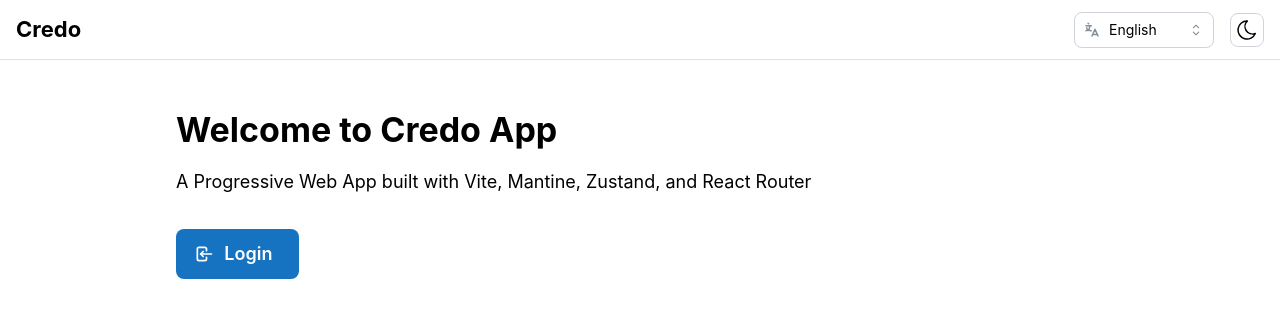
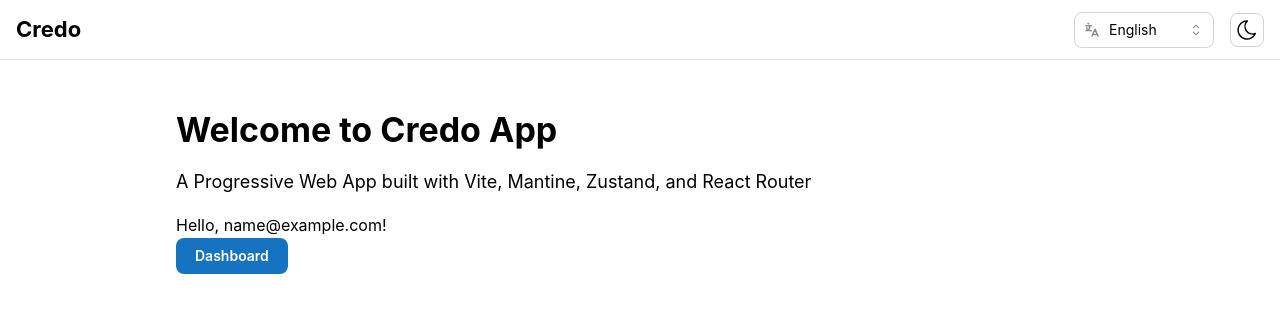
Before and after one commit to hcd1217/ld.788, a React (Vite) app: page / in a window 1280 px wide. Shown: the top 318 px of the page. Built offline with nearby package versions, Linux system fonts and the light colour scheme; no server answers; sample sign-in values are in the browser's storage.

Commit message:
sync@20250629.2215

```diff
--- a/src/components/layouts/AuthLayout.tsx
+++ b/src/components/layouts/AuthLayout.tsx
@@ -13,7 +13,7 @@
   Divider,
   useMantineColorScheme,
 } from '@mantine/core';
-import {Outlet, useNavigate, useLocation, useParams} from 'react-router';
+import {Outlet, useNavigate, useLocation} from 'react-router';
 import {useDisclosure} from '@mantine/hooks';
 import {
   IconUser,
@@ -33,11 +33,10 @@
 export function AuthLayout() {
   const navigate = useNavigate();
   const location = useLocation();
-  const {user, logout} = useAppStore();
+  const {user, logout, clientCode} = useAppStore();
   const {t} = useTranslation();
   const [mobileOpened, {toggle: toggleMobile}] = useDisclosure();
   const {colorScheme} = useMantineColorScheme();
-  const {clientCode} = useParams();
 
   const handleLogout = () => {
     logout();
@@ -52,12 +51,12 @@
     {
       label: t('common.dashboard'),
       icon: IconDashboard,
-      path: clientCode ? `/${clientCode}/dashboard` : '/dashboard',
+      path: '/dashboard',
     },
     {
       label: t('common.profile'),
       icon: IconUserCircle,
-      path: clientCode ? `/${clientCode}/profile` : '/profile',
+      path: '/profile',
     },
   ];
 
--- a/src/components/layouts/AuthLayoutMobile.tsx
+++ b/src/components/layouts/AuthLayoutMobile.tsx
@@ -13,7 +13,7 @@
   useMantineColorScheme,
   useComputedColorScheme,
 } from '@mantine/core';
-import {Outlet, useNavigate, useLocation, useParams} from 'react-router';
+import {Outlet, useNavigate, useLocation} from 'react-router';
 import {
   IconUser,
   IconSettings,
@@ -34,9 +34,8 @@
 export function AuthLayoutMobile() {
   const navigate = useNavigate();
   const location = useLocation();
-  const {user, logout} = useAppStore();
+  const {user, logout, clientCode} = useAppStore();
   const {t} = useTranslation();
-  const {clientCode} = useParams();
   const {setColorScheme} = useMantineColorScheme();
   const computedColorScheme = useComputedColorScheme('light', {
     getInitialValueInEffect: true,
@@ -55,22 +54,22 @@
     {
       label: t('common.dashboard'),
       icon: IconDashboard,
-      path: clientCode ? `/${clientCode}/dashboard` : '/dashboard',
+      path: '/dashboard',
     },
     {
       label: t('common.explore'),
       icon: IconLayoutGrid,
-      path: clientCode ? `/${clientCode}/explore` : '/explore',
+      path: '/explore',
     },
     {
       label: t('common.notifications'),
       icon: IconBell,
-      path: clientCode ? `/${clientCode}/notifications` : '/notifications',
+      path: '/notifications',
     },
     {
       label: t('common.profile'),
       icon: IconUserCircle,
-      path: clientCode ? `/${clientCode}/profile` : '/profile',
+      path: '/profile',
     },
   ];
 
--- a/src/components/layouts/GuestLayout.tsx
+++ b/src/components/layouts/GuestLayout.tsx
@@ -10,7 +10,7 @@
   useMantineTheme,
   useMantineColorScheme,
 } from '@mantine/core';
-import {Navigate, useParams} from 'react-router';
+import {Navigate} from 'react-router';
 import {LanguageSwitcher} from '@/components/common/LanguageSwitcher';
 import {ColorSchemeToggle} from '@/components/common/ColorSchemeToggle';
 import {useTranslation} from '@/hooks/useTranslation';
@@ -31,15 +31,9 @@
   const theme = useMantineTheme();
   const {colorScheme} = useMantineColorScheme();
   const {isAuthenticated} = useAppStore();
-  const {clientCode} = useParams();
 
   if (isAuthenticated) {
-    return (
-      <Navigate
-        replace
-        to={clientCode ? `/${clientCode}/profile` : '/profile'}
-      />
-    );
+    return <Navigate replace to="/profile" />;
   }
 
   return (
--- a/src/components/layouts/ServiceLayout.tsx
+++ b/src/components/layouts/ServiceLayout.tsx
@@ -1,13 +1,12 @@
 import {useEffect, useState} from 'react';
-import {Outlet, useNavigate, useParams} from 'react-router';
+import {Outlet, useNavigate} from 'react-router';
 import {Center, Loader} from '@mantine/core';
 import {useAppStore} from '@/stores/useAppStore';
 import {PWAInstallPrompt} from '@/components/common/PWAInstallPrompt';
 
 export function ServiceLayout() {
-  const params = useParams();
   const [ready, setReady] = useState(false);
-  const {setClientCode, checkAuth} = useAppStore();
+  const {checkAuth} = useAppStore();
   const navigate = useNavigate();
 
   useEffect(() => {
@@ -17,12 +16,6 @@
       setReady(true);
     }
   }, [checkAuth, navigate]);
-
-  useEffect(() => {
-    if (params.clientCode) {
-      setClientCode(params.clientCode);
-    }
-  }, [params.clientCode, setClientCode]);
 
   if (!ready) {
     return (
--- a/src/pages/auth/LoginPage.tsx
+++ b/src/pages/auth/LoginPage.tsx
@@ -1,5 +1,5 @@
 import {useEffect, useState} from 'react';
-import {useNavigate} from 'react-router';
+import {useNavigate, useParams} from 'react-router';
 import {
   TextInput,
   PasswordInput,
@@ -44,6 +44,13 @@
   const [mounted, setMounted] = useState(false);
   const {t} = useTranslation();
   const {clientCode, setClientCode} = useAppStore();
+  const params = useParams();
+
+  useEffect(() => {
+    if (params.clientCode && params.clientCode !== clientCode) {
+      setClientCode(params.clientCode);
+    }
+  }, [params.clientCode, setClientCode, clientCode]);
 
   const form = useForm<LoginFormValues>({
     initialValues: {
@@ -89,7 +96,7 @@
         color: 'green',
       });
       setClientCode(values.clientCode);
-      navigate(clientCode ? `/${clientCode}/dashboard` : '/dashboard');
+      navigate('/dashboard');
     } catch (error) {
       const errorMessage =
         error instanceof Error
--- a/src/pages/sample/HomePage.tsx
+++ b/src/pages/sample/HomePage.tsx
@@ -5,7 +5,7 @@
 import {useTranslation} from '@/hooks/useTranslation';
 
 export function HomePage() {
-  const {user, isAuthenticated, clientCode} = useAppStore();
+  const {user, isAuthenticated} = useAppStore();
   const navigate = useNavigate();
   const {t} = useTranslation();
 
@@ -20,7 +20,7 @@
       {isAuthenticated && user ? (
         <>
           <Text mt="md">Hello, {user.email}!</Text>
-          <Button onClick={() => navigate(`/${clientCode}/dashboard`)}>
+          <Button onClick={() => navigate('/dashboard')}>
             {t('common.dashboard')}
           </Button>
         </>
--- a/src/services/auth.ts
+++ b/src/services/auth.ts
@@ -48,7 +48,7 @@
   },
 
   getAccessToken() {
-    return sessionStorage.getItem('accessToken') ?? undefined;
+    return localStorage.getItem('accessToken') ?? undefined;
   },
 
   getRefreshToken() {
@@ -135,11 +135,11 @@
   accessToken: string;
   refreshToken: string;
 }) {
-  sessionStorage.setItem('accessToken', accessToken);
+  localStorage.setItem('accessToken', accessToken);
   localStorage.setItem('refreshToken', refreshToken);
 }
 
 function clearTokens() {
-  sessionStorage.removeItem('accessToken');
+  localStorage.removeItem('accessToken');
   localStorage.removeItem('refreshToken');
 }
--- a/src/stores/useAppStore.ts
+++ b/src/stores/useAppStore.ts
@@ -37,6 +37,9 @@
         setClientCode(clientCode) {
           localStorage.setItem('clientCode', clientCode);
           set({clientCode});
+          setTimeout(() => {
+            globalThis.location.reload();
+          }, 400);
         },
         setUser: (user) => set({user, isAuthenticated: Boolean(user)}),
         setTheme: (theme) => set({theme}),
```
Also changed, not shown: src/routers/index.tsx (+4 -5 lines).
